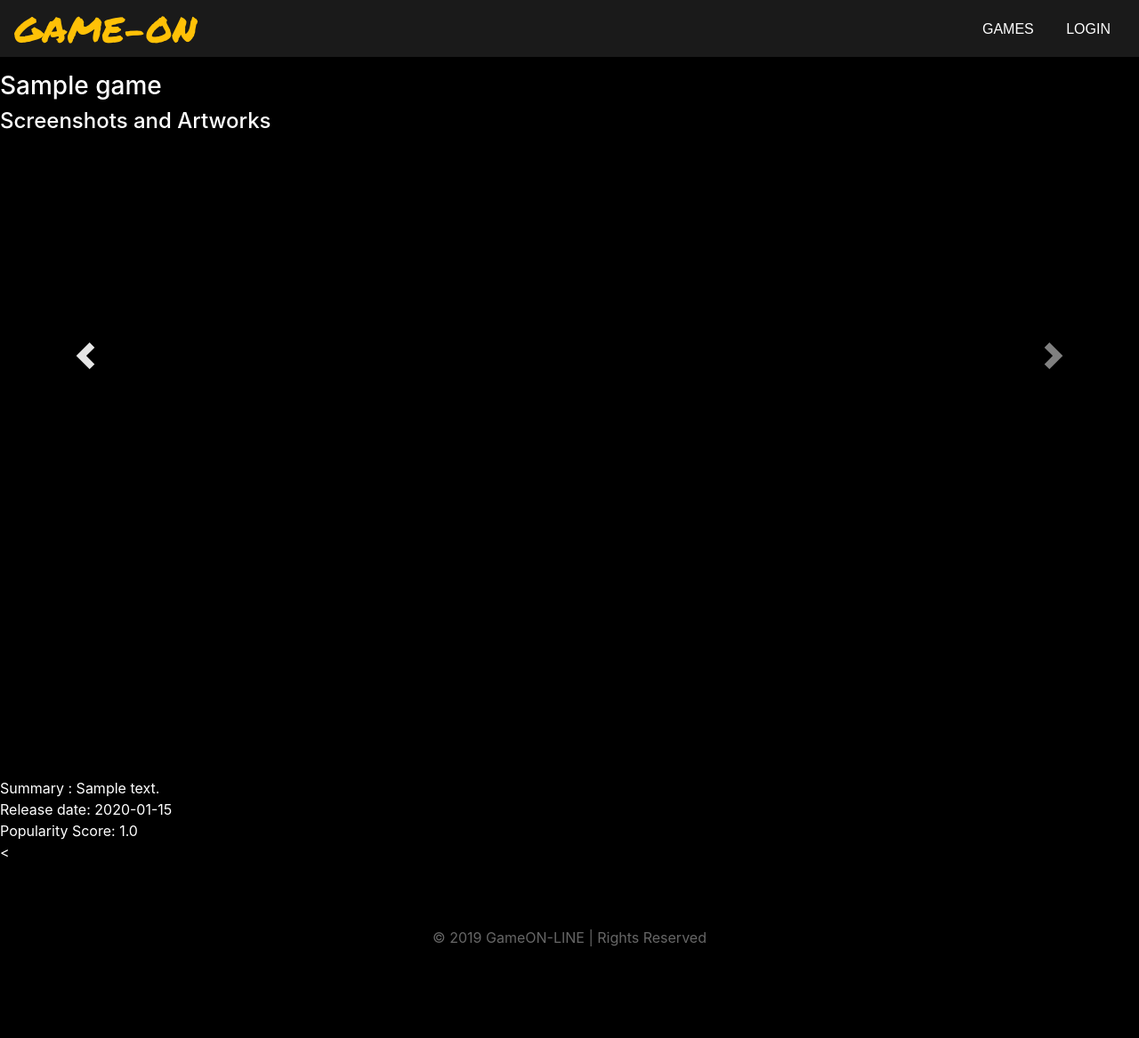
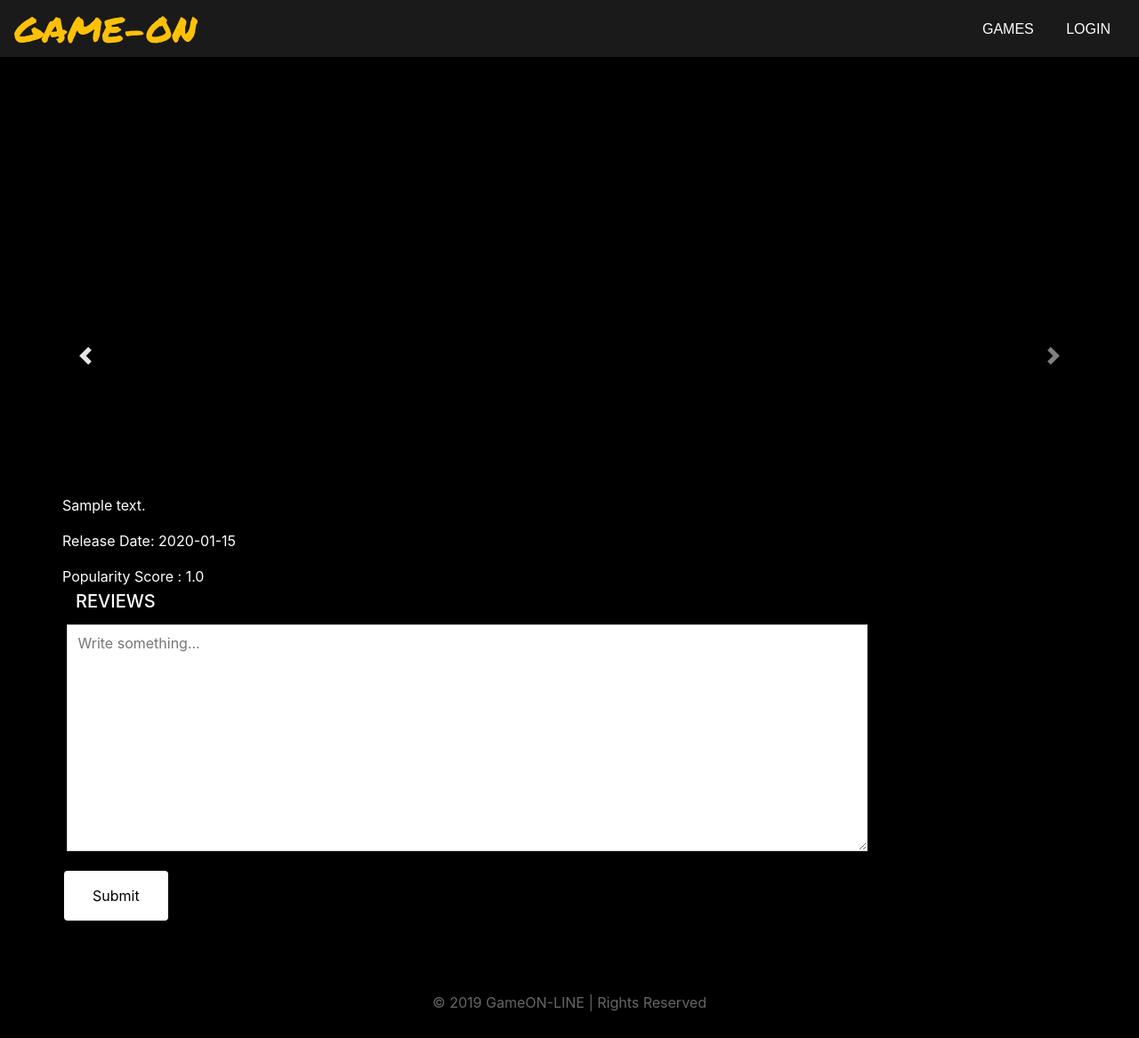
Before and after one commit to xerilius/GAME-ON, a Flask app: a page that uses templates/game_details.html in a window 1280 px wide. Shown: the whole page at 89% size. Before the commit the page ends 1064 px from the top, so only its background shows below. Run offline with Flask 2, Linux system fonts and the light colour scheme; the visitor is signed in with stand-in values (Sample User, id 1); tables that the repository leaves empty hold one stand-in row (values such as "Sample post"); some libraries are stand-ins or nearby versions; some web fonts are replaced.

Commit message:
Got reviews to be uploaded into database and redirect to the same page

```diff
--- a/server.py
+++ b/server.py
@@ -45,17 +45,21 @@ def login_process():
     user = User.query.filter_by(username=username, password=password).first()
     if not user:
         flash("Invalid Username/Password")
+
         return redirect('/')
 
     session['Username'] = user.username
     flash("Welcome back, " + session['Username'] + "!")
+
     return redirect('/')
+
 
 @app.route('/logout')
 def logout():
     """Logs out user"""
     del session['Username']
     flash("Signed out")
+
     return redirect('/')
 
 
@@ -63,6 +67,7 @@ def logout():
 @app.route('/register', methods=["GET"])
 def show_registration_form():
     """Displays registration form"""
+
     return render_template("registration_form.html")
 
 
@@ -73,7 +78,6 @@ def registration_process():
     username = request.form.get('username').title()
     email = request.form.get('email')
     password = request.form.get('pwd')
-
 
     # Check if username exists in db
     if User.query.filter(User.username == username).first():
@@ -100,9 +104,11 @@ def registration_process():
 def show_games_list():
     """Show list of games"""
     games = Game.query.order_by('title').all()
+
     return render_template("games_list.html", games=games)
 
-@app.route('/games/<slug>')
+
+@app.route('/games/<slug>', methods=["GET", "POST"])
 def show_game_details(slug):
     """Display details of each game"""
     game_object = db.session.query(Game).filter(Game.slug==slug).first()
@@ -124,8 +130,33 @@ def show_game_details(slug):
         newurl = ('/').join(replace_[:-2] + ['t_original'] + replace_[-1:])
         ss_artworks.append(newurl)
 
+
+        # return reviews and ratings
     return render_template('game_details.html', game_object=game_object,
                             ss_artworks=ss_artworks)
+
+@app.route('/games/<slug>', methods=["POST"])
+def get_game_reviews(slug):
+    """Stores user game review into database to display on page"""
+    # Get review data
+    review = request.form.get('ureview')
+    # Get username
+
+    username = session['Username']
+    user = User.query.filter_by(username=username).first()
+    user_id = user.user_id
+    # Get game id
+    game_object = db.session.query(Game).filter(Game.slug==slug).first()
+    game_id = game_object.game_id
+
+    current_date = date.today()
+    review_date = current_date.strftime("%Y-%b-%d")
+
+    db.session.add(Review(game_id=game_id, review=review, user_id=user_id,review_date=review_date))
+    db.session.commit()
+
+    return redirect('/games/<slug>')
+
 
 
 ################################### USERS
--- a/static/css/style.css
+++ b/static/css/style.css
@@ -1,7 +1,7 @@
 @import url('https://fonts.googleapis.com/css?family=Didact+Gothic|Hind+Madurai|Lexend+Peta|Orbitron&display=swap');
 @import url('https://fonts.googleapis.com/css?family=Permanent+Marker&display=swap');
 
-/* nav bar */
+/* NAVIGATION BAR */
 .navbar-brand{
     color: #ffc107;
     font-family: 'Permanent Marker', cursive;
@@ -29,21 +29,48 @@
 
 /* carousel */
 #carousel{
+	width: auto;
     height: 90vh;
+
+
 }
-.carousel-inner{
-  width: auto;
+#carousel .carousel-inner{
   height:90vh;
   position: relative;
   overflow: hidden;
   margin-top: -1rem;
   margin-bottom: 1rem;
+  text-align:center;
+  z-index: 100;
 }
 
-.carousel-control-next-icon, .carousel-control-prev-icon {
+#carousel .carousel-control-next-icon,  {
   height: 30px;
   width: 50px;
 }
+
+/*Game screenshots & artworks carousel*/
+#gcarousel .carousel-inner {
+  text-align: center;
+  width: auto;
+  height: 60vh;
+}
+
+/* #gcarousel .bg-image{
+background-image: url(
+    https://www.internetmatters.org/wp-content/uploads/2019/06/OnlineGaming-1200x630.png);
+/* Add the blur effect */
+  /* filter: blur(8px); */
+  /* -webkit-filter: blur(8px); */
+
+  /* Full height */
+  /* height: 100%; */
+  /* z-index:-1; */
+  /* Center and scale the image nicely */
+  /* background-position: center; */
+  /* background-repeat: no-repeat; */
+  /* background-size: cover; } */
+/* }  */
 
 /*login*/
 .modal-title{
@@ -94,6 +121,17 @@
     color: #ffc107;
 }
 
+/*Game Review Textbox*/
+textarea {
+  width: 900px;
+  height:255px;
+  padding: 12px;
+  border: 1px solid #ccc;
+  margin-top: 6px;
+  margin-bottom: 16px;
+  resize: vertical;
+}
+
 a {
     color:white;
 }
@@ -109,7 +147,6 @@ body{
     font-family: 'Lexend Peta', sans-serif
     font-size: 1em;
     line-height: 1;
-    text-align: left;
 }
 /* buttons */
 .btn {
--- a/templates/game_details.html
+++ b/templates/game_details.html
@@ -1,42 +1,61 @@
 {% extends 'base.html' %}
+
 {% block content %}
-
-<h3> {{ game_object.title }} </h3>
-
-
-<h4> Screenshots and Artworks  </h4><br>
 
 <script>
 	const ssArtworks = {{ ss_artworks | tojson }};
-	document.write(`<div id="carousel" class="carousel slide" data-ride="carousel">`);
+
+	document.write(`<div id="gcarousel" class="carousel slide" data-ride="carousel">`);
+
 	document.write(`<div class="carousel-inner">`);
-
+	document.write(`<div class="bg-image"></div>`);
 	document.write(`<div class="carousel-item active">`);
-	document.write(`<img class="carousel-slides w-100" src="${ssArtworks.slice(0,1)}">`);
+	document.write(`<img class="carousel-slides w-50" src="${ssArtworks.slice(0,1)}">`);
 	document.write(`</div>`);
 
 	for (const img_url of ssArtworks.slice(1)) {
 		document.write(`<div class="carousel-item">`);
-		document.write(`<img class="carousel-slides w-100" src="${img_url}">`);
+		document.write(`<img class="carousel-slides w-50" src="${img_url}">`);
 		document.write(`</div>`);
 		}
 	document.write(`</div>`)
 	document.write(`</div>`)
+	// Left & right controls for carousel
+	document.write(`
+	<a class="carousel-control-prev" href="#gcarousel" role="button" data-slide="prev">  <span class="carousel-control-prev-icon" aria-hidden="true"></span>
+	  <span class="sr-only">Previous</span>
+	</a>
+	<a class="carousel-control-next" href="#gcarousel" role="button" data-slide="next">
+	  <span class="carousel-control-next-icon" aria-hidden="true"></span>
+	  <span class="sr-only">Next</span>
+	</a>`)
 </script>
 
-<!-- Left & right controls for carousel -->
-<a class="carousel-control-prev" href="#carousel" role="button" data-slide="prev">
-  <span class="carousel-control-prev-icon" aria-hidden="true"></span>
-  <span class="sr-only">Previous</span>
-</a>
-<a class="carousel-control-next" href="#carousel" role="button" data-slide="next">
-  <span class="carousel-control-next-icon" aria-hidden="true"></span>
-  <span class="sr-only">Next</span>
-</a>
+<div class="container">
+  <div class="row">
+	<div class="column">
+	<p>{{ game_object.summary }}</p><br>
+	<p>Release Date: {{ game_object.release_date }}</p><br>
+    <p>Popularity Score : {{ game_object.popularity }}</p>
+	</div>
+  </div>
+</div>
 
-<p>Summary : {{ game_object.summary }}</p>
-<p>Release date: {{ game_object.release_date }}</p>
-<p>Popularity Score: {{ game_object.popularity }}</p>
+<!-- user must be signed in to write review-->
+{% if session.get("Username") %}
+<div class="container">
+<h5>REVIEWS</h5>
+  <div class="row">
+  	<div class="column">
+	  <form id="review" action="/games/{{game_object.slug}}" method="POST">
+	    <label for="review"></label>
+	   	<textarea id="ureview" name="ureview" placeholder="Write something..."></textarea><br>
+    	<button type="submit" class="btn">Submit</button>
+      </form>
+    </div>
+  </div>
+</div>
+{% endif %}
 
-<
+
 {% endblock %}
```
